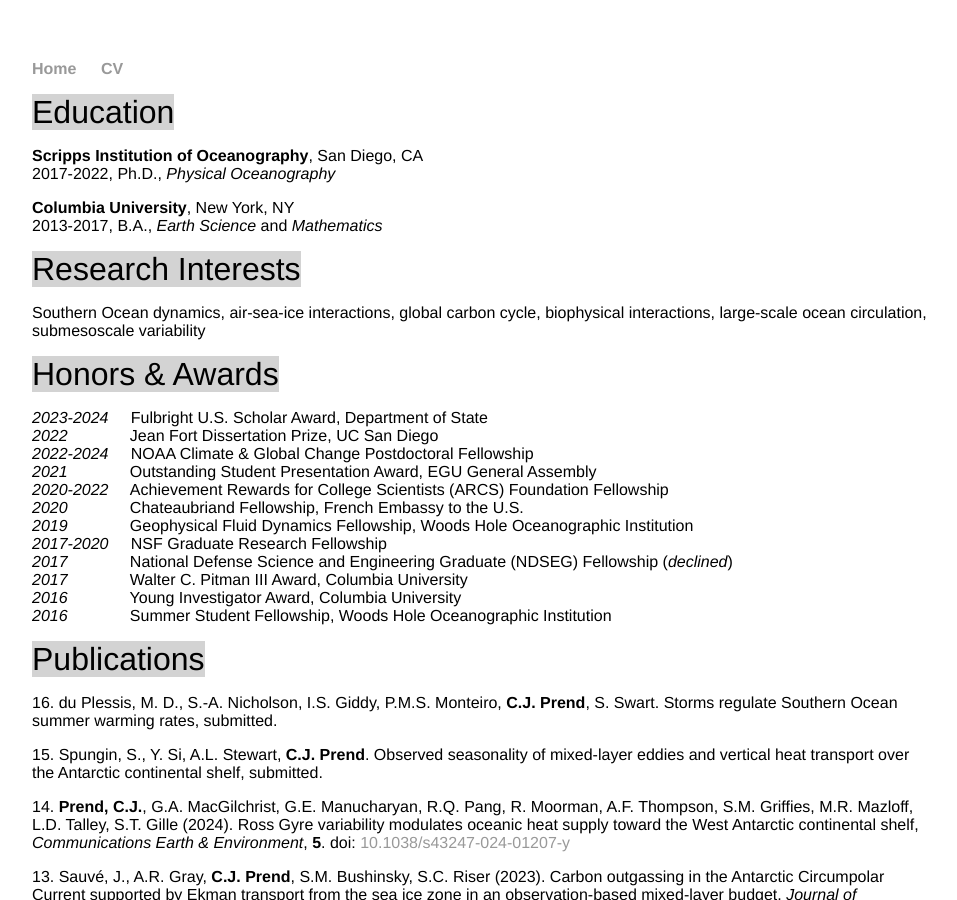
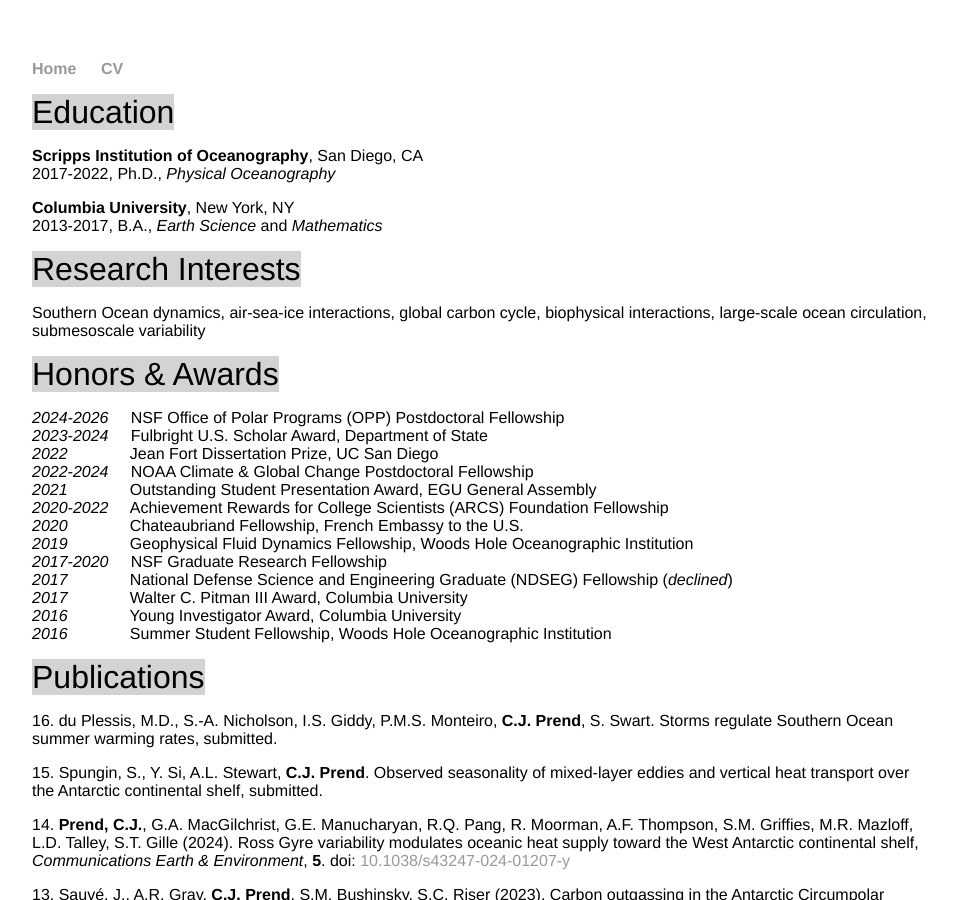
Before and after one commit to cprend/cprend.github.io, a Jekyll site: the page cv/index.html, which Jekyll copies as it is, in a window 1280 px wide and 900 px high. Shown: the whole window, without its empty margins (160-1117 px from the left). Built offline with Jekyll 4.4.1, drawn with Linux system fonts in a browser that asks for light colours.

Commit message:
Update index.html

```diff
--- a/cv/index.html
+++ b/cv/index.html
@@ -24,6 +24,7 @@
 		<p1>Research Interests</p1>
 		<p>Southern Ocean dynamics, air-sea-ice interactions, global carbon cycle, biophysical interactions, large-scale ocean circulation, submesoscale variability</p>
 		<p1>Honors & Awards</p1><p>
+		<em>2024-2026</em> &nbsp;&nbsp;&nbsp; NSF Office of Polar Programs (OPP) Postdoctoral Fellowship<br/>
 		<em>2023-2024</em> &nbsp;&nbsp;&nbsp; Fulbright U.S. Scholar Award, Department of State<br/>
 		<em>2022</em> &nbsp;&nbsp;&nbsp;&nbsp;&nbsp;&nbsp;&nbsp;&nbsp;&nbsp;&nbsp;&nbsp;&nbsp; Jean Fort Dissertation Prize, UC San Diego<br/>
 		<em>2022-2024</em> &nbsp;&nbsp;&nbsp; NOAA Climate & Global Change Postdoctoral Fellowship<br/>
@@ -37,7 +38,7 @@
 		<em>2016</em> &nbsp;&nbsp;&nbsp;&nbsp;&nbsp;&nbsp;&nbsp;&nbsp;&nbsp;&nbsp;&nbsp;&nbsp; Young Investigator Award, Columbia University<br/>
 		<em>2016</em> &nbsp;&nbsp;&nbsp;&nbsp;&nbsp;&nbsp;&nbsp;&nbsp;&nbsp;&nbsp;&nbsp;&nbsp; Summer Student Fellowship, Woods Hole Oceanographic Institution</p>
 		<p1>Publications</p1>
-		<p>16. du Plessis, M. D., S.-A. Nicholson, I.S. Giddy, P.M.S. Monteiro, <b>C.J. Prend</b>, S. Swart. Storms regulate Southern Ocean summer warming rates, submitted.</p>
+		<p>16. du Plessis, M.D., S.-A. Nicholson, I.S. Giddy, P.M.S. Monteiro, <b>C.J. Prend</b>, S. Swart. Storms regulate Southern Ocean summer warming rates, submitted.</p>
 		<p>15. Spungin, S., Y. Si, A.L. Stewart, <b>C.J. Prend</b>. Observed seasonality of mixed-layer eddies and vertical heat transport over the Antarctic continental shelf, submitted.</p>
 		<p>14. <b>Prend, C.J.</b>, G.A. MacGilchrist, G.E. Manucharyan, R.Q. Pang, R. Moorman, A.F. Thompson, S.M. Griffies, M.R. Mazloff, L.D. Talley, S.T. Gille (2024). Ross Gyre variability modulates oceanic heat supply toward the West Antarctic continental shelf, <em>Communications Earth & Environment</em>, <b>5</b>. doi: <a href="https://www.nature.com/articles/s43247-024-01207-y">10.1038/s43247-024-01207-y</a></p></p>
 		<p>13. Sauv&eacute, J., A.R. Gray, <b>C.J. Prend</b>, S.M. Bushinsky, S.C. Riser (2023). Carbon outgassing in the Antarctic Circumpolar Current supported by Ekman transport from the sea ice zone in an observation-based mixed-layer budget, <em>Journal of Geophysical Research: Oceans</em>, <b>128</b>. doi: <a href="https://agupubs.onlinelibrary.wiley.com/doi/10.1029/2023JC019815">10.1029/2023JC019815</a></p></p>
```
